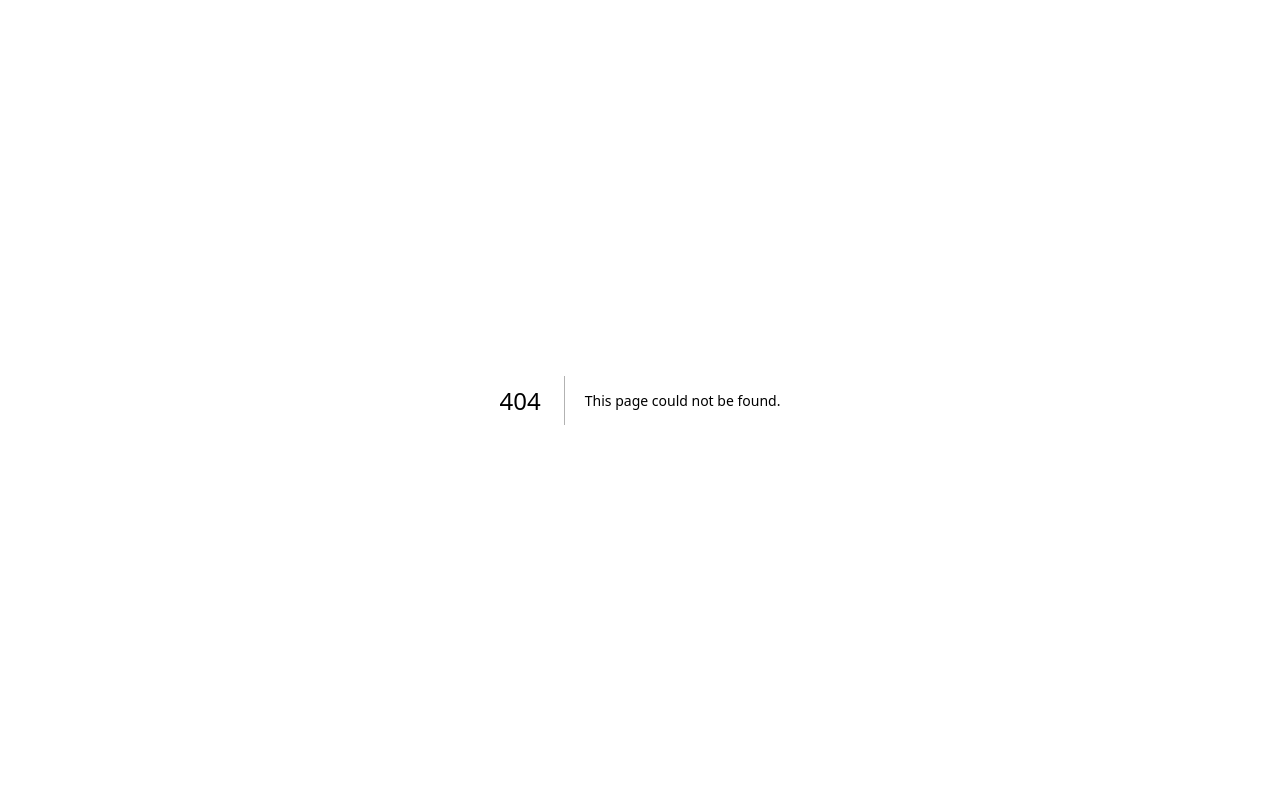
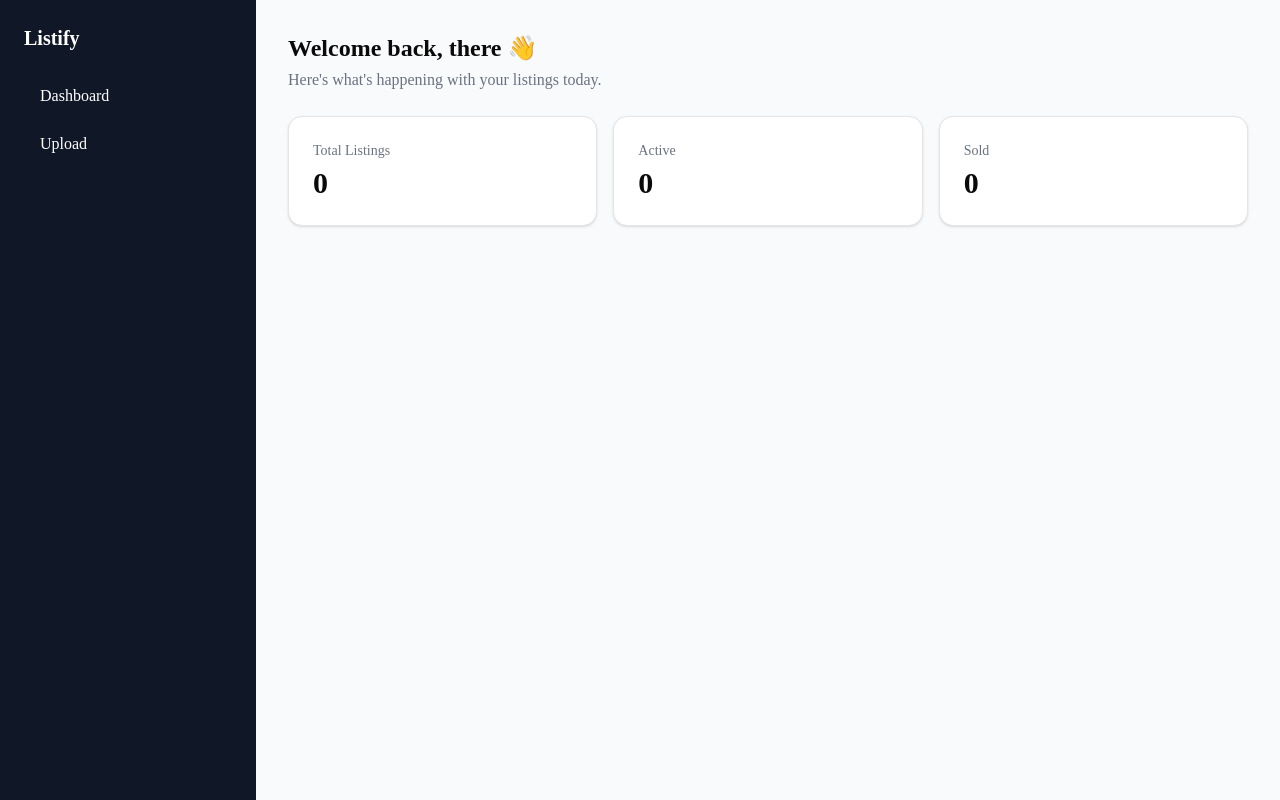
Before and after one commit to Crosmoss/SYNCLST, a Next.js app: page /dashboard in a window 1280 px wide. Before the commit this address had no page. Built offline with nearby package versions, Linux system fonts and the light colour scheme; no server answers.

Commit message:
dashboard is added

```diff
--- /dev/null
+++ b/src/app/dashboard/layout.tsx
@@ -0,0 +1,39 @@
+import { UserButton } from '@clerk/nextjs'
+import Link from 'next/link'
+
+export default function DashboardLayout({
+  children,
+}: {
+  children: React.ReactNode
+}) {
+  return (
+    <div className="flex min-h-screen">
+      {/* Sidebar */}
+      <div className="w-64 bg-gray-900 text-white flex flex-col p-6 gap-6">
+        <div className="text-xl font-bold">Listify</div>
+        <nav className="flex flex-col gap-2">
+          <Link
+            href="/dashboard"
+            className="px-4 py-2 rounded-md hover:bg-gray-700 transition"
+          >
+            Dashboard
+          </Link>
+          <Link
+            href="/dashboard/upload"
+            className="px-4 py-2 rounded-md hover:bg-gray-700 transition"
+          >
+            Upload
+          </Link>
+        </nav>
+        <div className="mt-auto">
+          <UserButton />
+        </div>
+      </div>
+
+      {/* Main content */}
+      <div className="flex-1 p-8 bg-gray-50">
+        {children}
+      </div>
+    </div>
+  )
+}
--- /dev/null
+++ b/src/app/dashboard/page.tsx
@@ -0,0 +1,33 @@
+import { currentUser } from '@clerk/nextjs/server'
+
+export default async function DashboardPage() {
+  const user = await currentUser()
+
+  return (
+    <div className="flex flex-col gap-6">
+      <div>
+        <h1 className="text-2xl font-bold">
+          Welcome back, {user?.firstName ?? 'there'} 👋
+        </h1>
+        <p className="text-gray-500 mt-1">
+          Here's what's happening with your listings today.
+        </p>
+      </div>
+
+      <div className="grid grid-cols-3 gap-4">
+        <div className="bg-white rounded-xl p-6 shadow-sm border">
+          <p className="text-sm text-gray-500">Total Listings</p>
+          <p className="text-3xl font-bold mt-1">0</p>
+        </div>
+        <div className="bg-white rounded-xl p-6 shadow-sm border">
+          <p className="text-sm text-gray-500">Active</p>
+          <p className="text-3xl font-bold mt-1">0</p>
+        </div>
+        <div className="bg-white rounded-xl p-6 shadow-sm border">
+          <p className="text-sm text-gray-500">Sold</p>
+          <p className="text-3xl font-bold mt-1">0</p>
+        </div>
+      </div>
+    </div>
+  )
+}
```
Also changed, not shown: src/middleware.ts (renamed from middleware.ts).
